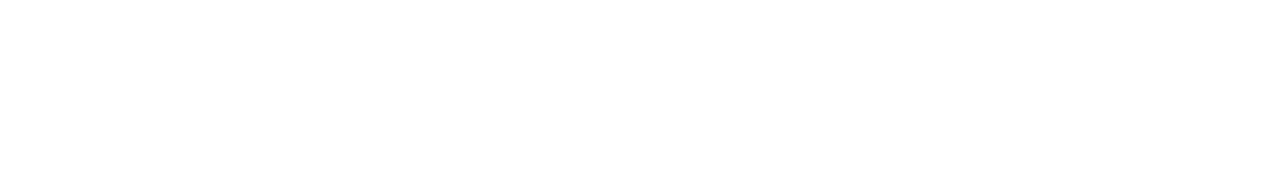
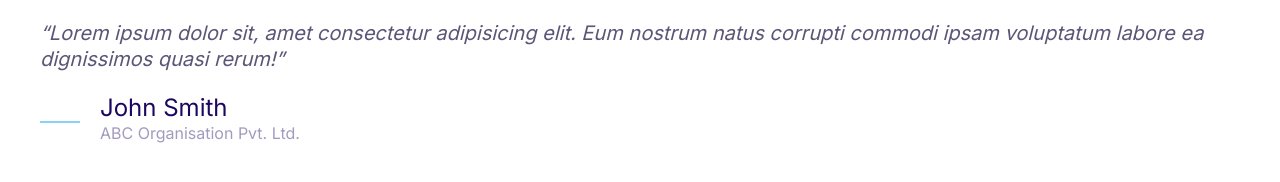
Before and after one commit to samdevlops/HTML_CSS_Part3, a plain HTML site: page index.html in a window 1280 px wide. Drawn offline with Linux system fonts and the light colour scheme.

Commit message:
12. Added Quote and it's Styling

```diff
--- a/css/styles.css
+++ b/css/styles.css
@@ -6,6 +6,7 @@
   --color-accent: #ff3400;
   --color-headings: #1b0760;
   --color-body: #918ca4;
+  --color-body-darker: #5c5577;
   --color-border: #ccc;
   --border-radius: 30px;
 }
@@ -387,3 +388,52 @@ a {
 .media__image {
   margin-top: 1rem;
 }
+
+/* Quote */
+
+.quote {
+  font-size: 3rem;
+  font-style: italic;
+  color: var(--color-body-darker);
+  line-height: 1.3;
+}
+
+.quote__text::before {
+  content: open-quote;
+}
+
+.quote__text::after {
+  content: close-quote;
+}
+
+.quote__line {
+  position: relative;
+}
+
+.quote__author {
+  font-weight: 500;
+  font-size: 5rem;
+  font-style: normal;
+  margin-bottom: 0;
+}
+
+.quote__org {
+  color: var(--color-headings);
+  font-size: 2rem;
+  font-style: normal;
+  opacity: 0.4;
+}
+
+@media screen and (min-width: 1024px) {
+  .quote {
+    font-size: 2rem;
+  }
+
+  .quote__author {
+    font-size: 2.4rem;
+  }
+
+  .quote__org {
+    font-size: 1.6rem;
+  }
+}
--- a/index.html
+++ b/index.html
@@ -12,6 +12,22 @@
     <title>Moshify</title>
 </head>
 <body>
+    <blockquote class="quote">
+        <p class="quote__text">Lorem ipsum dolor sit, amet consectetur adipisicing elit. Eum nostrum natus corrupti commodi ipsam voluptatum labore ea dignissimos quasi rerum!</p>
+        <footer>
+            <div class="media">
+                <div class="media__image">
+                    <svg class="icon icon--primary quote__line">
+                        <use xlink:href="images/sprite.svg#line"></use>
+                    </svg>
+                </div>
+                <div class="media__body">
+                    <h3 class="media__title quote__author">John Smith</h3>
+                    <p class="quote__org">ABC Organisation Pvt. Ltd.</p>
+                </div>
+            </div>
+        </footer>
+    </blockquote>
 
 </body>
 </html>
```
